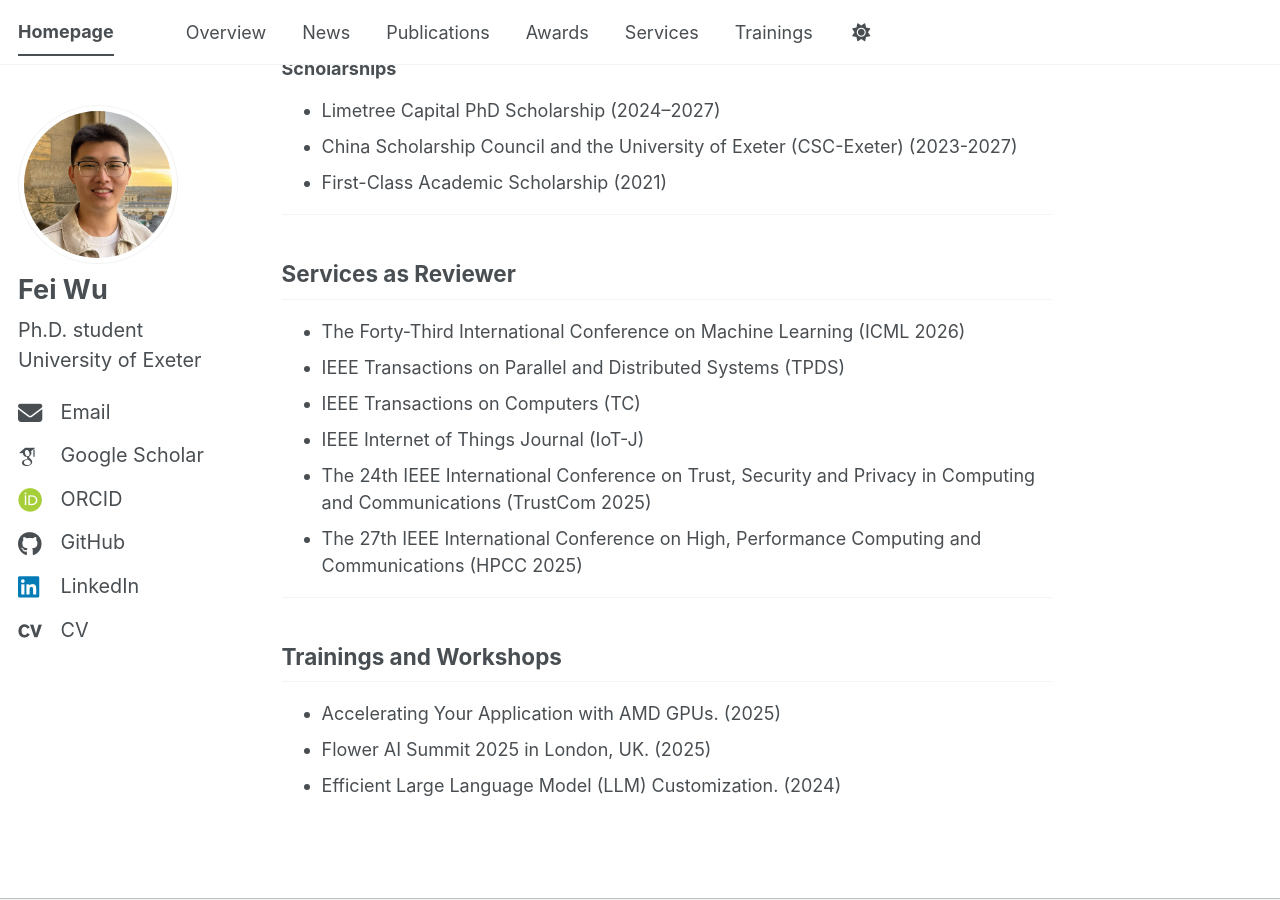
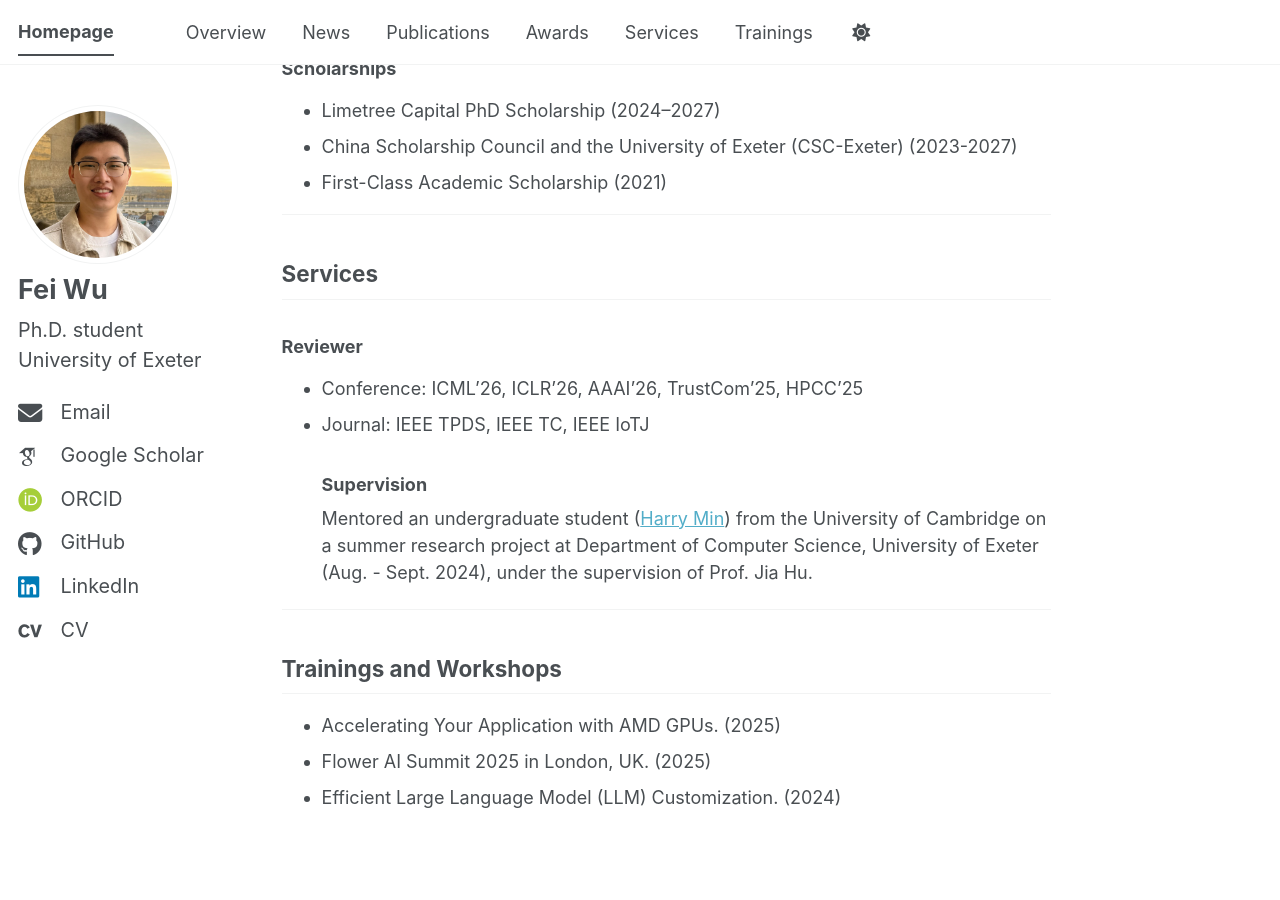
Before and after one commit to fei407/fei407.github.io, a Jekyll site: the page built from _pages/about.md, in a window 1280 px wide and 900 px high, scrolled down 2062 px. Built offline with Jekyll 4.4.1, drawn with Linux system fonts in a browser that asks for light colours; some web fonts are replaced; a script bundle is joined from its source files by our own code; library files that are not in the unit come from our copies; some of the changed text lies outside the part shown.

Commit message:
update info

```diff
--- a/_data/navigation.yml
+++ b/_data/navigation.yml
@@ -21,7 +21,7 @@ main:
     url: /#awards
 
   - title: "Services"
-    url: /#services-as-reviewer
+    url: /#services
 
   - title: "Trainings"
     url: /#trainings-and-workshops
--- a/_pages/about.md
+++ b/_pages/about.md
@@ -64,13 +64,14 @@ My Ph.D. study is fully funded by the China Scholarship Council and the Universi
 
 ---
 
-## Services as Reviewer
-- The Forty-Third International Conference on Machine Learning (ICML 2026)
-- IEEE Transactions on Parallel and Distributed Systems (TPDS)
-- IEEE Transactions on Computers (TC)
-- IEEE Internet of Things Journal (IoT-J)
-- The 24th IEEE International Conference on Trust, Security and Privacy in Computing and Communications (TrustCom 2025)
-- The 27th IEEE International Conference on High, Performance Computing and Communications (HPCC 2025)
+## Services
+### Reviewer
+- Conference: ICML'26, ICLR'26, AAAI'26, TrustCom'25, HPCC'25
+- Journal: IEEE TPDS, IEEE TC, IEEE IoTJ
+### Supervision
+Mentored an undergraduate student ([Harry Min](https://www.linkedin.com/in/harry-min/)) from the University of Cambridge on a summer research project
+at Department of Computer Science, University of Exeter (Aug. - Sept. 2024), under the supervision of Prof. Jia Hu.
+
 
 ---
 
```
Also changed, not shown: other parts of _pages/about.md (+3 -3 lines).
